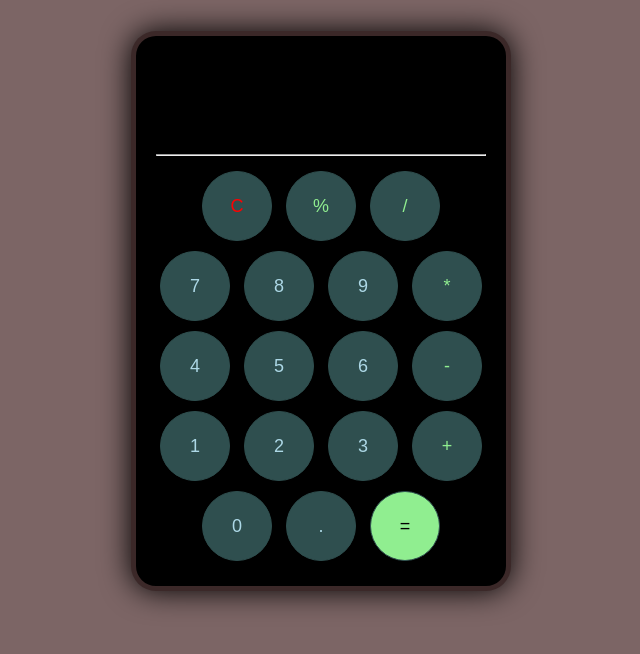
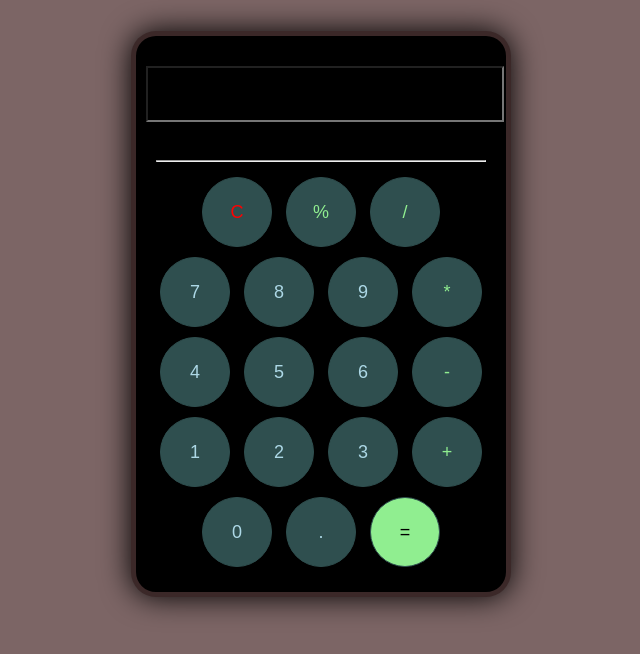
Before and after one commit to Farhat-141/calculator, a plain HTML site: page index.html in a window 1280 px wide. Shown: the whole page, without its empty margins (319-959 px from the left). Drawn offline with Linux system fonts and the light colour scheme.

Commit message:
Update index.html

```diff
--- a/index.html
+++ b/index.html
@@ -11,7 +11,7 @@
         <div class="all">
             <br>
             <div class="container">
-                <p id="result"> </p>
+                <input id="result">
                 <br>
                 <hr>
                 <div>
```
